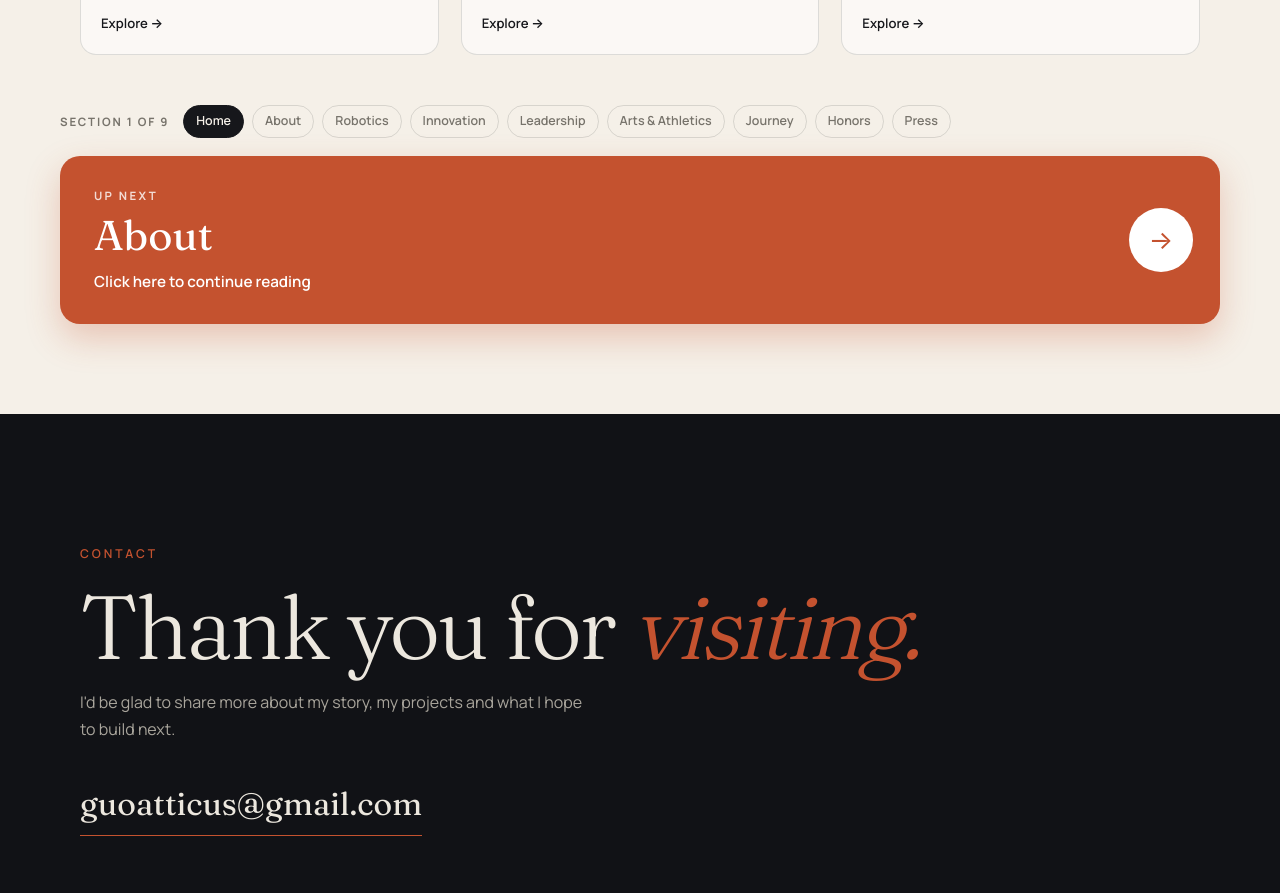
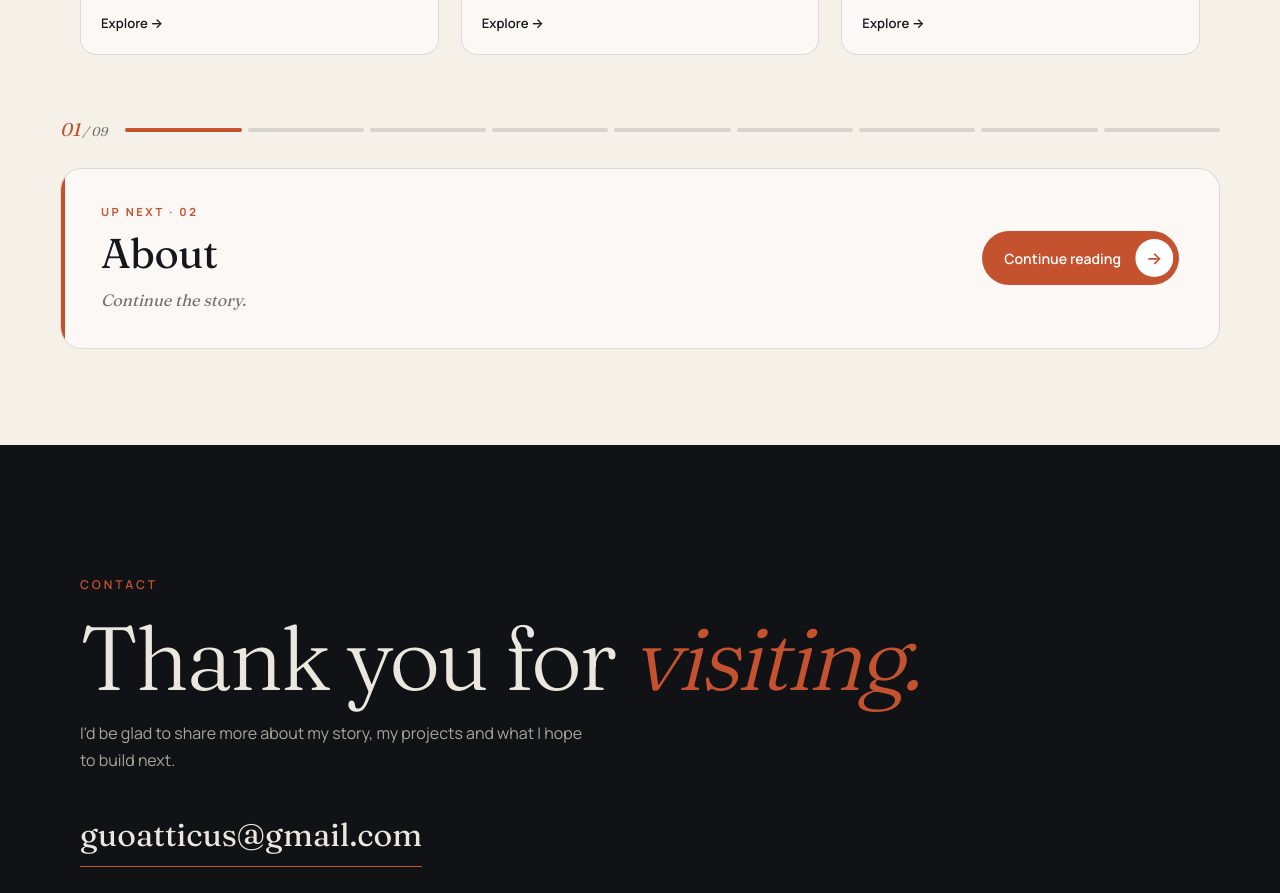
Before and after one commit to juliaguo168/atticus-guo-website, a plain HTML site: page index.html in a window 1280 px wide. Shown: the part 1989-2882 px from the top of the page. Drawn offline with Linux system fonts and the light colour scheme.

Commit message:
Refine next-section design

```diff
--- a/index.html
+++ b/index.html
@@ -348,29 +348,36 @@ body.paged section.first{padding-top:170px}
 @media (max-width:900px){body.paged section.first{padding-top:130px}}
 body.paged .label .num{display:none}
 .links a.active{opacity:1;color:var(--accent)}
-.pagenext{max-width:1240px;margin:0 auto;padding:10px 40px 90px}
-.pn-steps{display:flex;flex-wrap:wrap;align-items:center;gap:8px;margin-bottom:18px}
-.pn-count{font-size:.72rem;letter-spacing:.16em;text-transform:uppercase;font-weight:700;color:var(--muted);margin-right:6px}
-.pn-steps a{font-size:.78rem;font-weight:600;text-decoration:none;color:var(--muted);border:1px solid var(--line);border-radius:999px;padding:5px 12px;transition:border-color .2s,color .2s}
-.pn-steps a:hover{color:var(--ink);border-color:var(--ink)}
-.pn-steps a.cur{background:var(--ink);border-color:var(--ink);color:var(--paper)}
-.pn-steps a.done{color:var(--ink)}
-.pn-card{display:flex;align-items:center;justify-content:space-between;gap:24px;text-decoration:none;color:#fff;background:var(--accent);border-radius:20px;padding:30px 34px;transition:background .3s,transform .3s;box-shadow:0 14px 34px rgba(196,82,47,.28)}
-.pn-card:hover{background:var(--ink);transform:translateY(-2px)}
-.pn-card small{display:block;font-size:.72rem;letter-spacing:.2em;text-transform:uppercase;font-weight:700;color:rgba(255,255,255,.8)}
-.pn-card b{display:block;font-family:var(--serif);font-weight:400;font-size:clamp(1.8rem,3.6vw,2.6rem);line-height:1.1;margin-top:8px}
-.pn-card em{display:block;font-style:normal;font-size:.95rem;font-weight:600;color:#fff;margin-top:10px}
-.pn-arrow{flex:none;width:64px;height:64px;border-radius:50%;background:#fff;color:var(--accent);display:flex;align-items:center;justify-content:center;font-size:1.6rem;animation:pnNudge 1.8s ease-in-out infinite}
-.pn-card:hover .pn-arrow{background:var(--accent);color:#fff}
-@keyframes pnNudge{0%,100%{transform:translateX(0)}50%{transform:translateX(8px)}}
-.pn-float{position:fixed;right:24px;bottom:24px;z-index:55;display:flex;align-items:center;gap:10px;text-decoration:none;color:#fff;background:var(--ink);border-radius:999px;padding:12px 14px 12px 20px;font-size:.88rem;font-weight:600;box-shadow:0 10px 30px rgba(0,0,0,.18);opacity:0;transform:translateY(16px);pointer-events:none;transition:opacity .35s,transform .35s,background .25s}
+.pagenext{max-width:1240px;margin:0 auto;padding:20px 40px 96px}
+.pn-prog{display:flex;align-items:center;gap:18px;margin-bottom:22px}
+.pn-num{font-family:var(--serif);font-style:italic;font-size:1.15rem;color:var(--accent);white-space:nowrap}
+.pn-num small{font-size:.8rem;color:var(--muted);margin-left:2px}
+.pn-bar{flex:1;display:flex;gap:6px}
+.pn-bar a{flex:1;height:4px;border-radius:4px;background:var(--line);transition:background .25s,transform .25s}
+.pn-bar a.done{background:var(--ink-2)}
+.pn-bar a.cur{background:var(--accent)}
+.pn-bar a:hover{background:var(--accent);transform:scaleY(1.8)}
+.pn-card{position:relative;display:flex;align-items:center;justify-content:space-between;gap:28px;text-decoration:none;color:var(--ink);background:rgba(255,255,255,.55);border:1px solid var(--line);border-radius:22px;padding:34px 40px;overflow:hidden;transition:border-color .3s,transform .3s,box-shadow .3s}
+.pn-card::before{content:"";position:absolute;left:0;top:0;bottom:0;width:4px;background:var(--accent)}
+.pn-card:hover{border-color:rgba(196,82,47,.45);transform:translateY(-3px);box-shadow:0 18px 40px rgba(22,23,27,.08)}
+.pn-card small{display:block;font-size:.7rem;letter-spacing:.22em;text-transform:uppercase;font-weight:700;color:var(--accent)}
+.pn-card b{display:block;font-family:var(--serif);font-weight:400;font-size:clamp(1.9rem,3.4vw,2.6rem);line-height:1.1;margin-top:10px;letter-spacing:-.01em}
+.pn-card em{display:block;font-family:var(--serif);font-style:italic;font-size:1.02rem;color:var(--muted);margin-top:10px}
+.pn-go{flex:none;display:inline-flex;align-items:center;gap:12px;background:var(--accent);color:#fff;border-radius:999px;padding:8px 8px 8px 22px;font-size:.88rem;font-weight:600;white-space:nowrap;transition:background .3s}
+.pn-go i{font-style:normal;width:38px;height:38px;border-radius:50%;background:#fff;color:var(--accent);display:flex;align-items:center;justify-content:center;font-size:1.05rem;animation:pnNudge 2.2s ease-in-out infinite}
+.pn-card:hover .pn-go{background:var(--ink)}
+.pn-card:hover .pn-go i{color:var(--ink)}
+@keyframes pnNudge{0%,100%{transform:translateX(0)}50%{transform:translateX(5px)}}
+.pn-float{position:fixed;right:24px;bottom:24px;z-index:55;display:flex;align-items:center;gap:12px;text-decoration:none;color:var(--ink);background:rgba(245,240,232,.9);backdrop-filter:blur(14px);-webkit-backdrop-filter:blur(14px);border:1px solid var(--line);border-radius:999px;padding:7px 7px 7px 20px;box-shadow:0 12px 32px rgba(22,23,27,.12);opacity:0;transform:translateY(16px);pointer-events:none;transition:opacity .35s,transform .35s,border-color .25s}
 .pn-float.show{opacity:1;transform:none;pointer-events:auto}
-.pn-float:hover{background:var(--accent)}
-.pn-float i{font-style:normal;width:28px;height:28px;border-radius:50%;background:var(--accent);display:flex;align-items:center;justify-content:center}
-.pn-float:hover i{background:#fff;color:var(--accent)}
+.pn-float:hover{border-color:var(--accent)}
+.pn-float small{font-size:.66rem;letter-spacing:.18em;text-transform:uppercase;font-weight:700;color:var(--muted)}
+.pn-float span{font-family:var(--serif);font-size:1.05rem}
+.pn-float i{font-style:normal;width:34px;height:34px;border-radius:50%;background:var(--accent);color:#fff;display:flex;align-items:center;justify-content:center;transition:transform .25s}
+.pn-float:hover i{transform:translateX(3px)}
 body:not(.paged) .pn-float{display:none}
-@media (prefers-reduced-motion:reduce){.pn-arrow{animation:none}}
-@media (max-width:900px){.pagenext{padding:0 20px 64px}.pn-card{padding:24px}.pn-arrow{width:52px;height:52px}}
+@media (prefers-reduced-motion:reduce){.pn-go i{animation:none}}
+@media (max-width:900px){.pagenext{padding:0 20px 64px}.pn-card{padding:24px 24px 24px 28px;flex-direction:column;align-items:flex-start;gap:18px}}
 /* ---------- highlight cards ---------- */
 #highlights{padding-bottom:40px}
 .hl-head h2{font-family:var(--serif);font-weight:400;font-size:clamp(2rem,4vw,3rem);line-height:1.1;margin-top:12px}
@@ -1128,14 +1135,15 @@ const ALIAS = { "": "home", top: "home", highlights: "home", academics: "innovat
 let page = "home";
 function renderNext(){
   const en = lang === "en", i = PAGES.indexOf(page), n = PAGES[i + 1], name = id => UI.nav.find(x => x[0] === id)[1][lang];
-  const steps = `<div class="pn-steps"><span class="pn-count">${en ? `Section ${i + 1} of ${PAGES.length}` : `第 ${i + 1} / ${PAGES.length} 部分`}</span>${PAGES.map((p, k) => `<a href="#${p}" class="${k === i ? "cur" : k < i ? "done" : ""}">${name(p)}</a>`).join("")}</div>`;
+  const pad = k => String(k).padStart(2, "0"), title = id => (UI[id + ".title"] || {})[lang] || name(id), sub = id => (UI[id + ".sub"] || {})[lang];
+  const steps = `<div class="pn-prog"><span class="pn-num">${pad(i + 1)}<small>/ ${pad(PAGES.length)}</small></span><div class="pn-bar">${PAGES.map((p, k) => `<a href="#${p}" title="${esc(name(p))}" aria-label="${esc(name(p))}" class="${k === i ? "cur" : k < i ? "done" : ""}"></a>`).join("")}</div></div>`;
   const card = n
-    ? `<a class="pn-card" href="#${n}"><div><small>${en ? "Up next" : "下一部分"}</small><b>${name(n)}</b><em>${en ? "Click here to continue reading" : "点击这里，继续阅读下一部分"}</em></div><span class="pn-arrow">→</span></a>`
-    : `<a class="pn-card" href="#home"><div><small>${en ? "You've reached the end" : "已经看完全部内容"}</small><b>${en ? "Back to Home" : "返回首页"}</b><em>${en ? "Click here to start again from the top" : "点击这里，回到首页"}</em></div><span class="pn-arrow">↑</span></a>`;
+    ? `<a class="pn-card" href="#${n}"><div><small>${en ? "Up next" : "下一部分"} · ${pad(i + 2)}</small><b>${esc(title(n))}</b><em>${esc(sub(n) || (en ? "Continue the story." : "继续了解下一部分。"))}</em></div><span class="pn-go">${en ? "Continue reading" : "继续阅读"}<i>→</i></span></a>`
+    : `<a class="pn-card" href="#home"><div><small>${en ? "The end" : "全部内容已读完"}</small><b>${en ? "Thank you for reading" : "感谢阅读"}</b><em>${en ? "Return to the beginning." : "回到首页，重新浏览。"}</em></div><span class="pn-go">${en ? "Back to Home" : "返回首页"}<i>↑</i></span></a>`;
   $("pageNext").innerHTML = steps + card;
   const f = $("pnFloat");
   f.hidden = !n;
-  if (n) { f.href = "#" + n; f.innerHTML = `${en ? "Next" : "下一部分"}: ${name(n)} <i>→</i>`; }
+  if (n) { f.href = "#" + n; f.innerHTML = `<small>${en ? "Next" : "下一部分"}</small><span>${esc(name(n))}</span><i>→</i>`; }
   updFloat();
 }
 function updFloat(){
```
